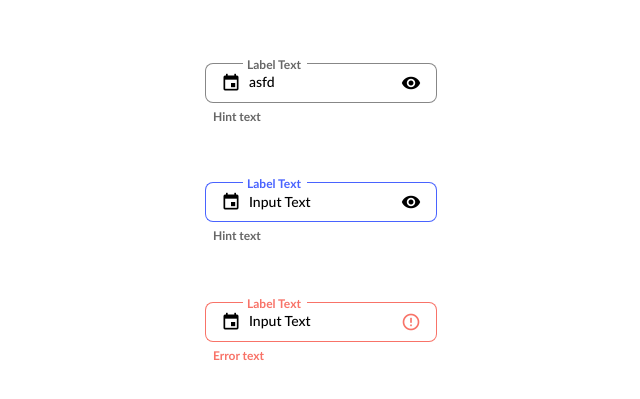
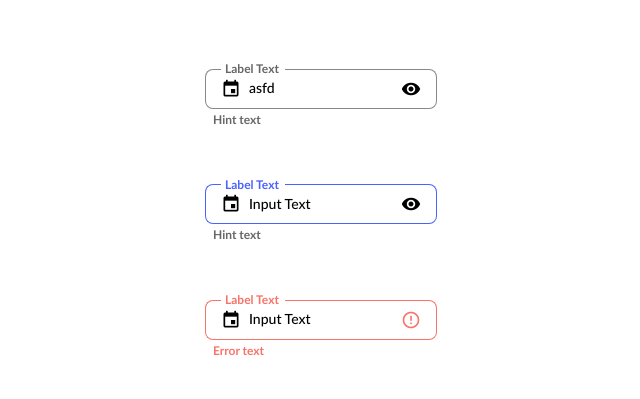
Before and after one commit to adwiens/material-input-design-challenge, an Angular app: page / in a window 1280 px wide. Shown: the part 187-586 px from the top of the page, without its empty margins (319-959 px from the left). Built offline with nearby package versions, Linux system fonts and the light colour scheme.

Commit message:
Fixed hint text height and floating label x offset

```diff
--- a/src/styles/form-field.scss
+++ b/src/styles/form-field.scss
@@ -34,6 +34,7 @@ $label-small-font-weight: 700;
 $label-large-font-size: 14px;
 $label-small-font-size: 12px;
 $hint-left-padding: 8px;
+$label-whitespace-x: 2px;
 
 // Add "mat-form-field." to have higher specificity than the defaults:
 mat-form-field.mat-form-field-appearance-outline.mat-form-field-hide-placeholder {
@@ -44,10 +45,12 @@ mat-form-field.mat-form-field-appearance-outline.mat-form-field-hide-placeholder
 
 mat-form-field.mat-form-field-appearance-outline.mat-form-field-should-float {
   label.mat-form-field-label {
-    // Material lib multiplies the floating label's font-size by 0.75, so
+    // Material multiplies the floating label's font-size by 0.75, so
     // undo it here to set the actual font size:
     font-size: $label-small-font-size / 0.75;
     font-weight: $label-small-font-weight;
+    left: 0 - $mat-icon-size - $label-whitespace-x;
+    top: 28px;
   }
 }
 
@@ -60,11 +63,16 @@ mat-form-field.mat-form-field-appearance-outline {
     }
   }
 
+  .mat-form-field-label-wrapper {
+    overflow: unset;
+  }
+
   label.mat-form-field-label {
     padding-left: $mat-icon-input-padding;
     font-size: $label-large-font-size;
     font-weight: $label-large-font-weight;
     transition-property: all;
+    overflow: hidden;
   }
 
   input {
@@ -139,9 +147,10 @@ mat-form-field.mat-form-field-appearance-outline {
   //   // We need to add margin to the top to reserve space in the layout for the label which sticks out
   //   // of the top. In order to ensure that the outline appearance aligns nicely with other form-field
   //   // appearances when center-aligned, we also need to add the same amount of margin to the bottom.
-  //   .mat-form-field-wrapper {
+    .mat-form-field-wrapper {
   //     margin: $mat-form-field-outline-label-overlap 0;
-  //   }
+      margin-bottom: 0;
+    }
 
   .mat-form-field-flex {
     padding: 0 $mat-form-field-outline-side-padding 0
@@ -249,6 +258,7 @@ mat-form-field.mat-form-field-appearance-outline {
 
   .mat-form-field-subscript-wrapper {
     padding: 0 $hint-left-padding;
+    margin-top: 5px;
   }
 
   //   &._mat-animation-noopable {
```
